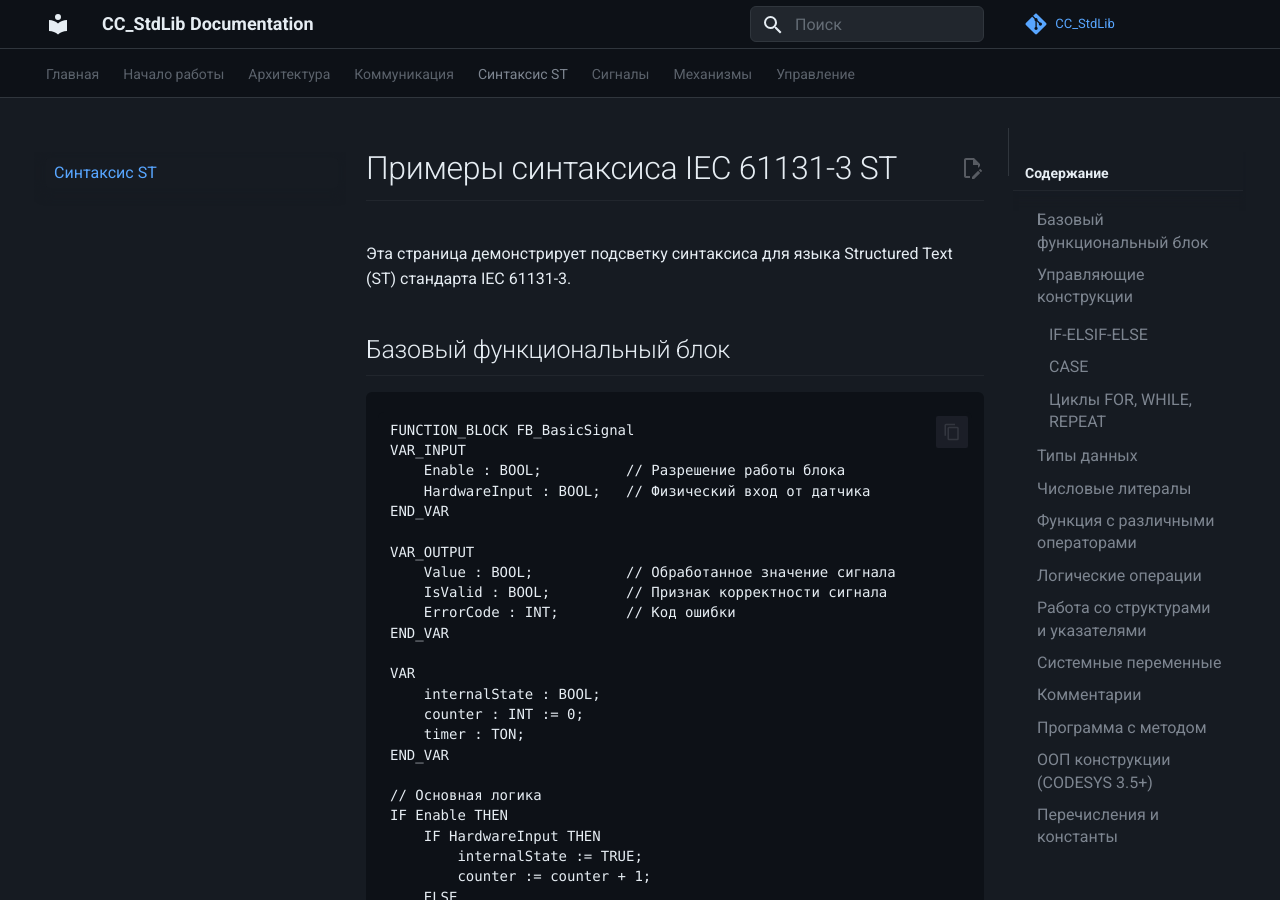
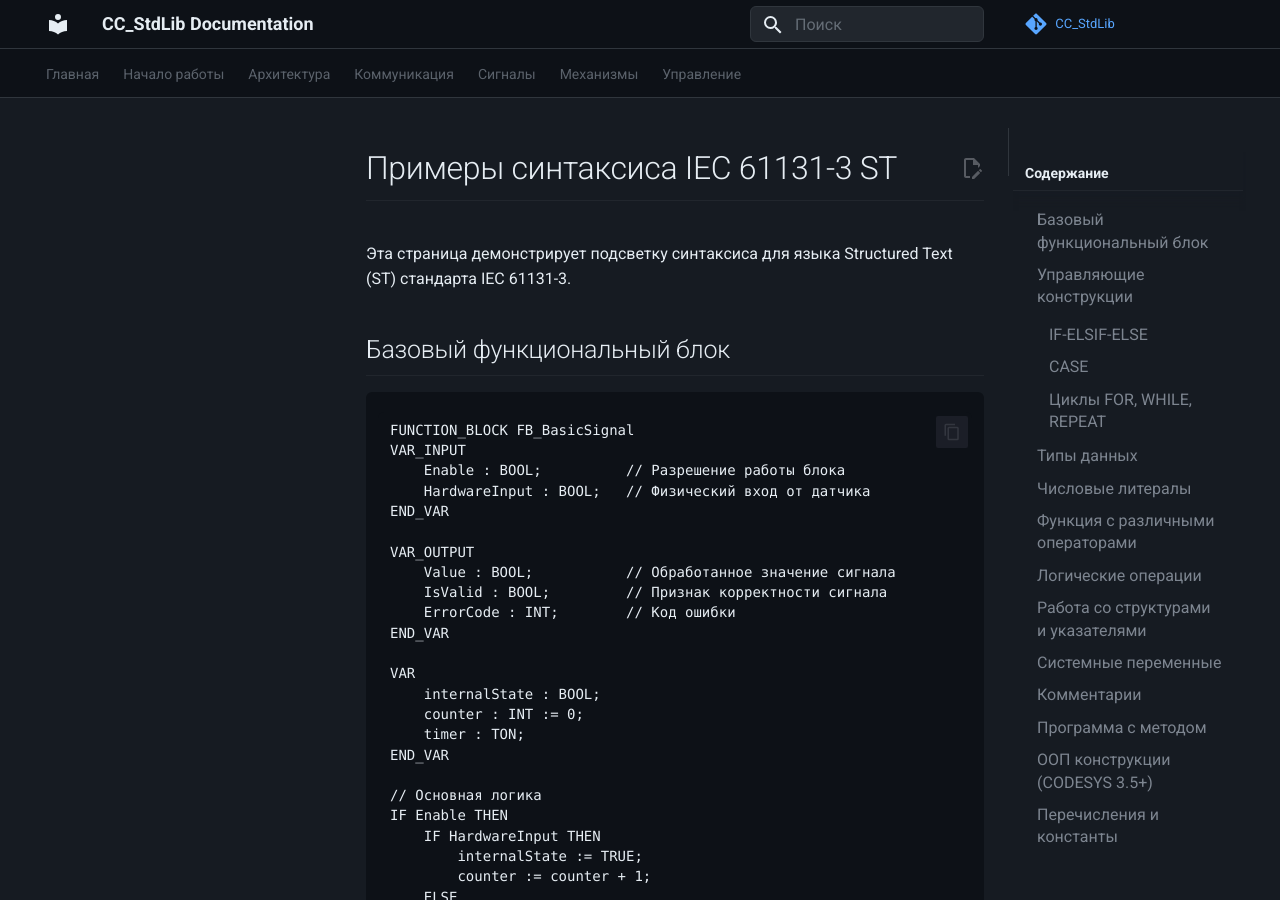
Before and after one commit to strwthvn/CC_StdLib_MkDocs, an MkDocs documentation site: the page built from docs/st-syntax-examples.md, in a window 1280 px wide and 900 px high. Built offline with MkDocs 1.6.1 and Material for MkDocs 9.7.7, drawn with Linux system fonts in a browser that asks for light colours; comment, search, counter and statistics services are not loaded; some of the changed text lies outside the part shown.

Commit message:
Убрана страница с примерами синтаксиса из навигации
Страница st-syntax-examples.md теперь доступна только по прямому URL:
/st-syntax-examples/

Это позволяет использовать страницу для демонстрации подсветки синтаксиса
без загромождения основной навигации.

🤖 Generated with [Claude Code](https://claude.com/claude-code)

Co-Authored-By: Claude <noreply@anthropic.com>

```diff
--- a/mkdocs.yml
+++ b/mkdocs.yml
@@ -40,7 +40,6 @@ nav:
   - Начало работы: getting-started.md
   - Архитектура: diagram.md
   - Коммуникация: Communication.md
-  - Синтаксис ST: st-syntax-examples.md
   - Сигналы:
     - Дискретные сигналы:
       - signal/discrete/FB_BasicSignal.md
```
